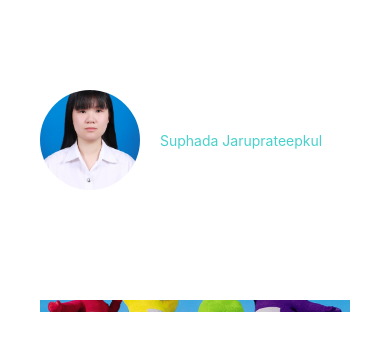
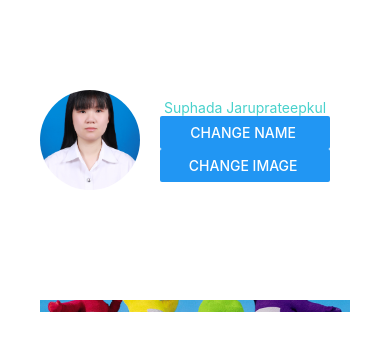
Before and after one commit to Juuphaada/reactNativeTNI, a React Native app: screen / in a window 390 px wide. Shown: the top 350 px of the page. Built offline with nearby package versions, Linux system fonts and the light colour scheme.

Commit message:
week4_commit2

```diff
--- a/components/ProfileScreen.tsx
+++ b/components/ProfileScreen.tsx
@@ -1,16 +1,34 @@
-import { View, Text , StyleSheet,Image} from 'react-native'
+import { View, Text , StyleSheet,Image, Button} from 'react-native'
 import React from 'react'
 import styles from '../styles/styles';
+import { useState } from 'react';
 
 const ProfileScreen = ():React.JSX.Element => {
     const profileImage = require("../assets/ไฟล์ 1 นิ้ว.jpg");
     const profileImage2 = require("../assets/Screenshot 2023_09_11 095811.png");
 
+    const [name,setName] = useState("Suphada Jaruprateepkul");
+    const handleChangeName = ()=>{
+        setName("New Name")
+    }
+    const [image,setImage] = useState(require("../assets/ไฟล์ 1 นิ้ว.jpg"));
+    const handleChangeImage = ()=>{
+        setImage(require("../assets/Screenshot 2023_09_11 095811.png"))
+    }
+
   return (
     <View style={styles.container}>
         <View style={styles.profileContainer}>
-            <Image source={profileImage} style={styles.profileImage}/>
-            <Text style={styles.profileName}>Suphada Jaruprateepkul</Text>
+            <Image source={image} style={styles.profileImage}/>
+
+            <View style={styles.optionContainer}>
+                <View>
+                    <Text style={styles.profileName}> {name} </Text>
+                    <Button title="change name " onPress={handleChangeName} />
+                </View>
+
+                <Button title="change image " onPress={handleChangeImage} />
+            </View>
 
         </View>
 
--- a/styles/styles.ts
+++ b/styles/styles.ts
@@ -40,4 +40,9 @@ export default StyleSheet.create({
         backgroundColor:"white",
         marginTop:50,
     },
+
+    optionContainer:{
+        justifyContent: "space-around"
+
+    }
 });
```
